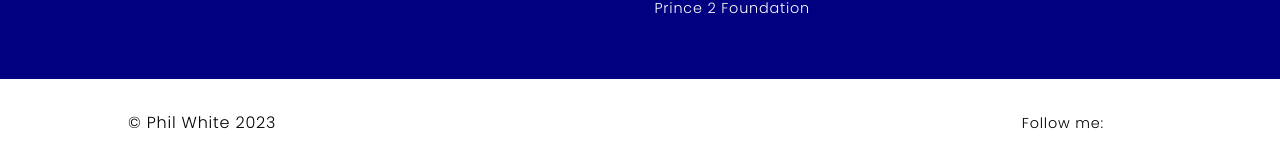
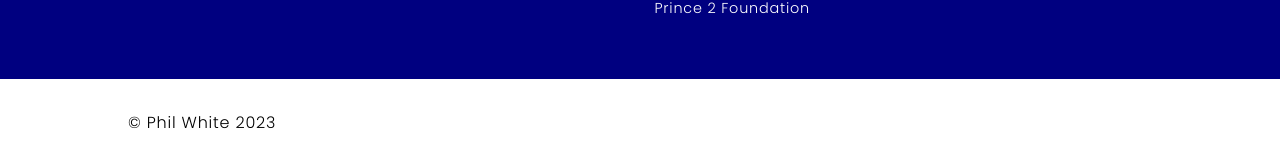
Before and after one commit to philwhiteuk/cv, a Jekyll site: the page built from pages/index.md, in a window 1280 px wide. Shown: the part 2934-3098 px from the top of the page. Built offline with Jekyll 4.4.1, drawn with Linux system fonts in a browser that asks for light colours.

Commit message:
chore: footer styles

```diff
--- a/_sass/theme/_footer.scss
+++ b/_sass/theme/_footer.scss
@@ -1,16 +1,6 @@
 body > footer {
     padding: 1rem 0;
 
-    @media (max-width: 515px) {
-        .wrapper {
-            justify-content: space-around;
-        }
-    }
-
-    #social:before {
-        content: "Follow me:";
-        font-size: 0.9rem;
-    }
     #social {
         align-items: center;
         display: flex;
```
